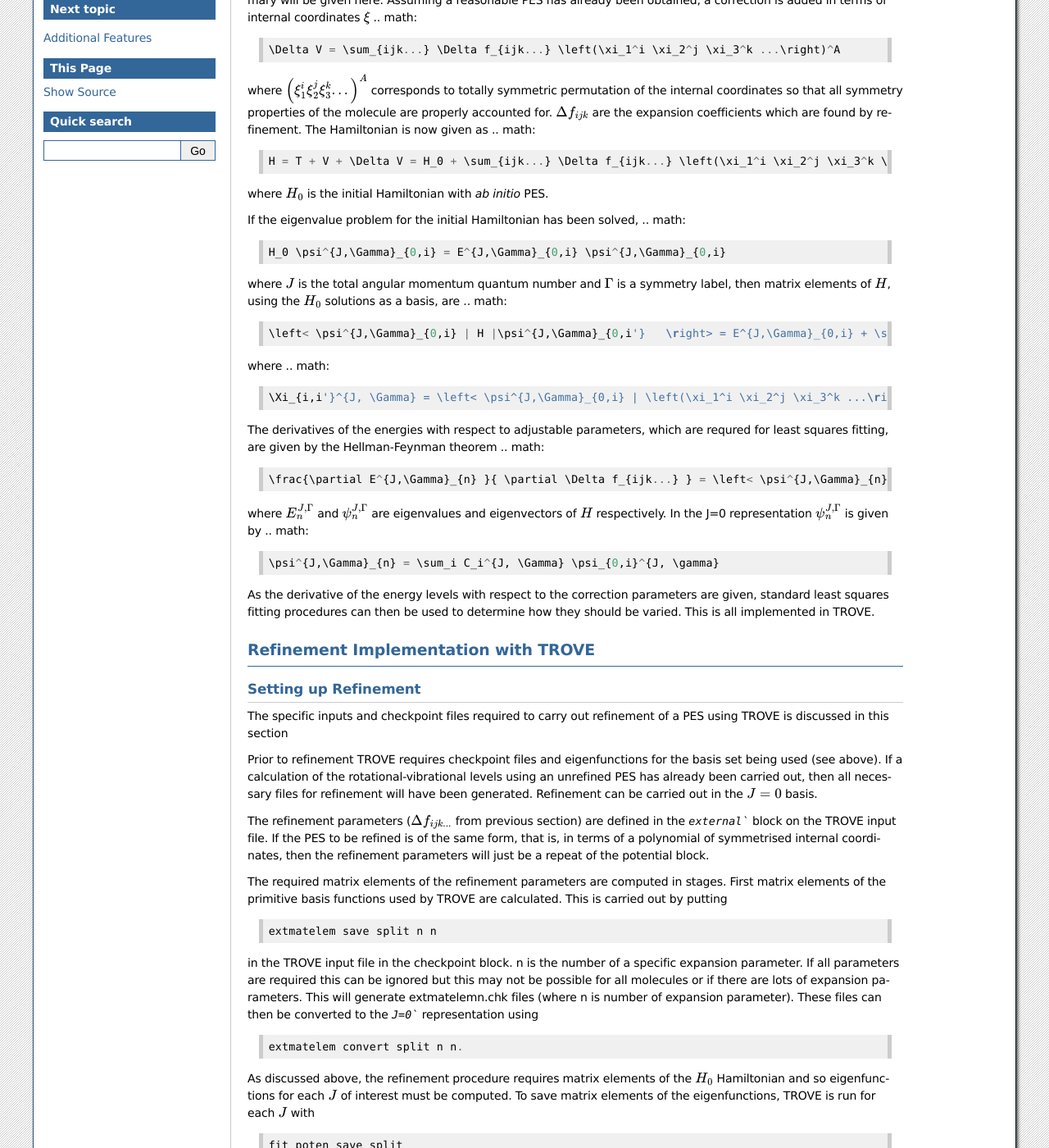
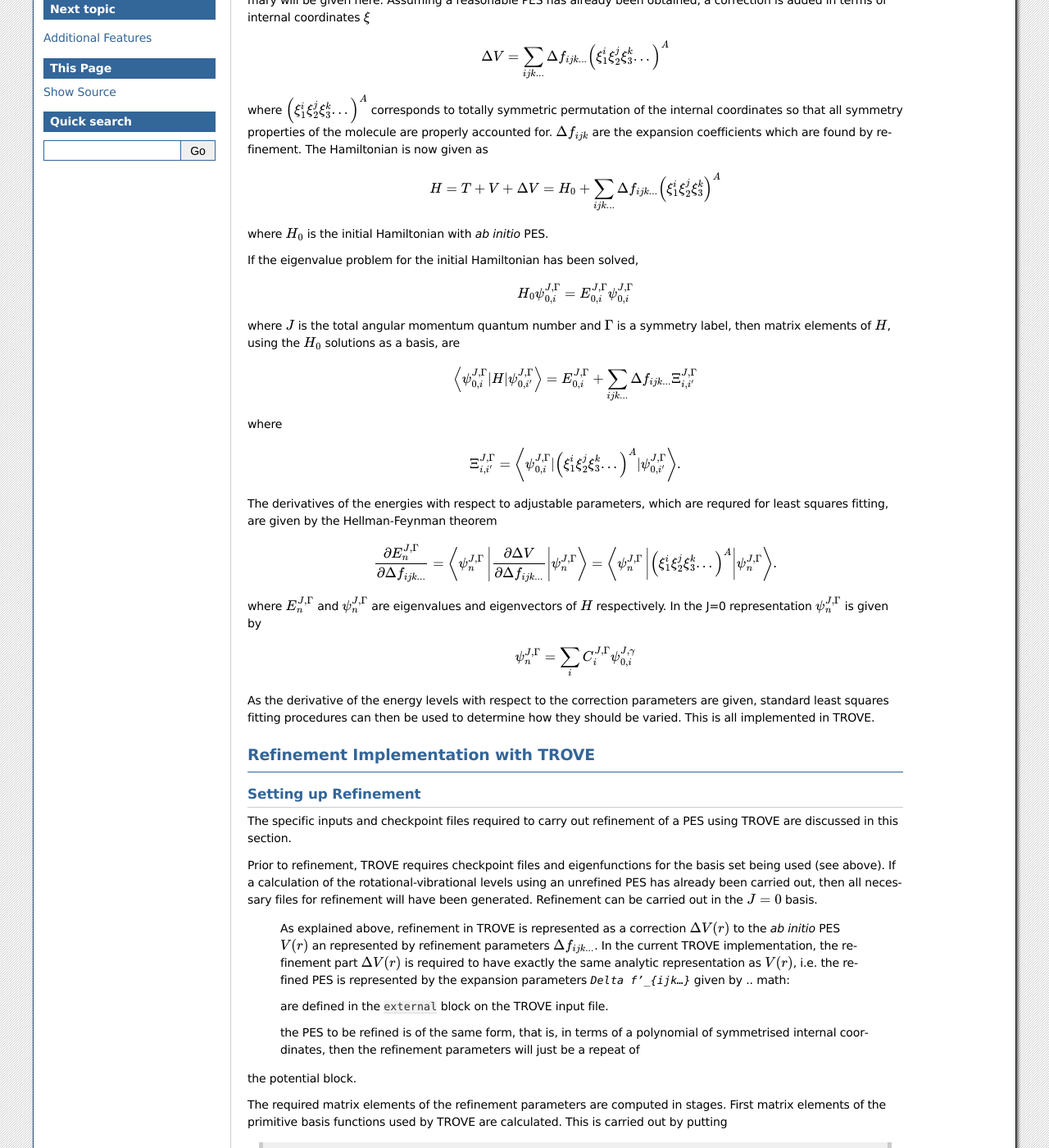
Before and after one commit to Trovemaster/TROVE, a Sphinx documentation site: the page built from docs/source/refinement.rst, in a window 1280 px wide and 1400 px high, scrolled down 335 px. Shown: the whole window at 82% size. Built offline with Sphinx 7.4.7, drawn with Linux system fonts in a browser that asks for light colours; formulas are drawn with MathJax 3.

Commit message:
Update refinement.rst

```diff
--- a/docs/source/refinement.rst
+++ b/docs/source/refinement.rst
@@ -15,6 +15,7 @@ Refinement with TROVE: Theory
 
 Details of the method of refinement implemented in TROVE have been published [11YuBaTe]_ and only a brief summary  will be given here. Assuming a reasonable PES has
 already been obtained, a correction is added in terms of internal coordinates :math:`\xi`
+
 .. math::
 
     \Delta V = \sum_{ijk...} \Delta f_{ijk...} \left(\xi_1^i \xi_2^j \xi_3^k ...\right)^A
@@ -22,6 +23,7 @@ already been obtained, a correction is added in terms of internal coordinates :m
 where :math:`\left(\xi_1^i \xi_2^j \xi_3^k ... \right)^A` corresponds to totally symmetric permutation of the internal coordinates
 so that all symmetry properties of the molecule are properly accounted for. :math:`\Delta f_{ijk}` are the expansion coefficients which are found by refinement.
 The Hamiltonian is now given as
+
 .. math::
 
     H = T + V + \Delta V = H_0 + \sum_{ijk...} \Delta f_{ijk...} \left(\xi_1^i \xi_2^j \xi_3^k \right)^A
@@ -29,17 +31,20 @@ The Hamiltonian is now given as
 where :math:`H_0` is the initial Hamiltonian with *ab initio* PES.
 
 If the eigenvalue problem for the initial Hamiltonian has been solved,
+
 .. math::
 
     H_0 \psi^{J,\Gamma}_{0,i} = E^{J,\Gamma}_{0,i} \psi^{J,\Gamma}_{0,i}
 
 where :math:`J` is the total angular momentum quantum number and :math:`\Gamma` is a symmetry label, then matrix elements of :math:`H`,
 using the :math:`H_0` solutions as a basis, are
+
 .. math::
 
       \left< \psi^{J,\Gamma}_{0,i} | H |\psi^{J,\Gamma}_{0,i'}   \right> = E^{J,\Gamma}_{0,i} + \sum_{ijk...} \Delta f_{ijk...} \Xi_{i,i'}^{J, \Gamma}
 
 where
+
 .. math::
 
       \Xi_{i,i'}^{J, \Gamma} = \left< \psi^{J,\Gamma}_{0,i} | \left(\xi_1^i \xi_2^j \xi_3^k ...\right)^A | \psi^{J,\Gamma}_{0,i'} \right>.
@@ -47,12 +52,14 @@ where
 
 The derivatives of the energies with respect to adjustable parameters, which are requred for least squares fitting,
 are given by the Hellman-Feynman theorem
+
 .. math::
 
       \frac{\partial E^{J,\Gamma}_{n} }{ \partial \Delta f_{ijk...} } = \left< \psi^{J,\Gamma}_{n} \left| \frac{\partial \Delta V}{\partial \Delta f_{ijk...} }       \right |\psi^{J,\Gamma}_{n} \right> = \left< \psi^{J,\Gamma}_{n} \left| \left(\xi_1^i \xi_2^j \xi_3^k ...\right)^A \right| \psi^{J,\Gamma}_{n} \right>.
 
 where :math:`E^{J,\Gamma}_{n}` and :math:`\psi^{J,\Gamma}_{n}` are eigenvalues and eigenvectors of :math:`H` respectively.
 In the J=0 representation :math:`\psi^{J,\Gamma}_{n}` is given by
+
 .. math::
 
      \psi^{J,\Gamma}_{n} = \sum_i C_i^{J, \Gamma} \psi_{0,i}^{J, \gamma}
@@ -67,11 +74,20 @@ Refinement Implementation with TROVE
 Setting up Refinement
 ---------------------
 
-The specific inputs and checkpoint files required to carry out refinement of a PES using TROVE is discussed in this section
+The specific inputs and checkpoint files required to carry out refinement of a PES using TROVE are discussed in this section.
 
-Prior to refinement TROVE requires checkpoint files and eigenfunctions for the basis set being used (see above). If a calculation of the rotational-vibrational levels using an unrefined PES has already been carried out, then all necessary files for refinement will have been generated. Refinement can be carried out in the :math:`J=0` basis.
+Prior to refinement, TROVE requires checkpoint files and eigenfunctions for the basis set being used (see above). If a calculation of the rotational-vibrational levels using an unrefined PES has already been carried out, then all necessary files for refinement will have been generated. Refinement can be carried out in the :math:`J=0` basis.
 
-The refinement parameters (:math:`\Delta f_{ijk...}` from previous section) are defined in the `external`` block on the TROVE input  file. If the PES to be refined is of the same form, that is, in terms of a polynomial of symmetrised internal coordinates, then the refinement parameters will just be a repeat of
+ As explained above, refinement in TROVE is represented as a correction :math:`\Delta V(r)` to the *ab initio* PES :math:`V(r)` an represented by refinement parameters :math:`\Delta f_{ijk...}`. In the current TROVE implementation, the refinement part :math:`\Delta V(r)` is required to have exactly the same analytic representation as :math:`V(r)`, i.e. the refined PES is represented by the expansion parameters `\Delta f'_{ijk...}` given by
+ .. math::
+
+
+ are defined in the ``external`` block on the TROVE input file.
+
+
+
+
+ the PES to be refined is of the same form, that is, in terms of a polynomial of symmetrised internal coordinates, then the refinement parameters will just be a repeat of
 the potential block.
 
 The required matrix elements of the refinement parameters are computed in stages. First matrix elements of the primitive basis functions used by TROVE are calculated. This is carried out by putting
```
